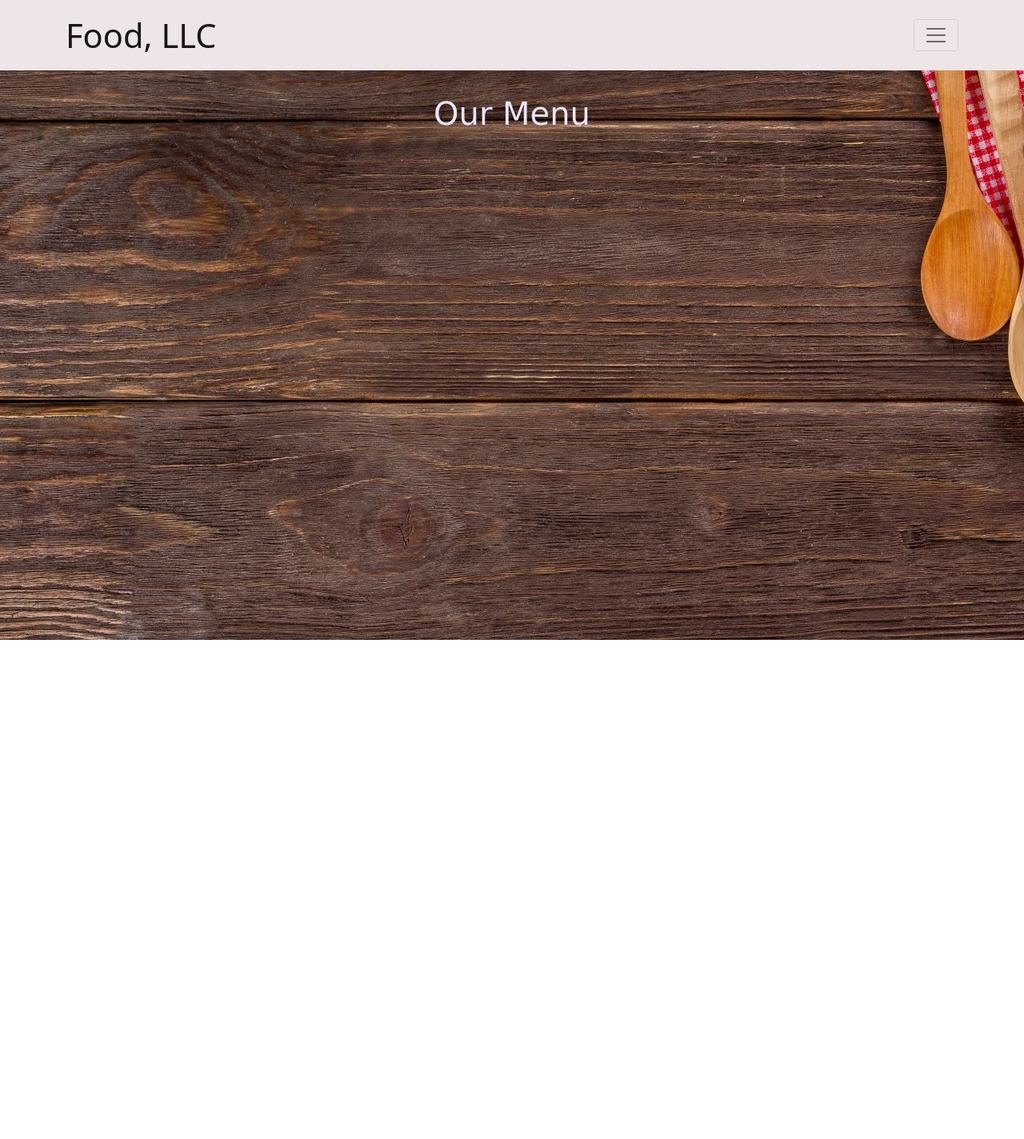
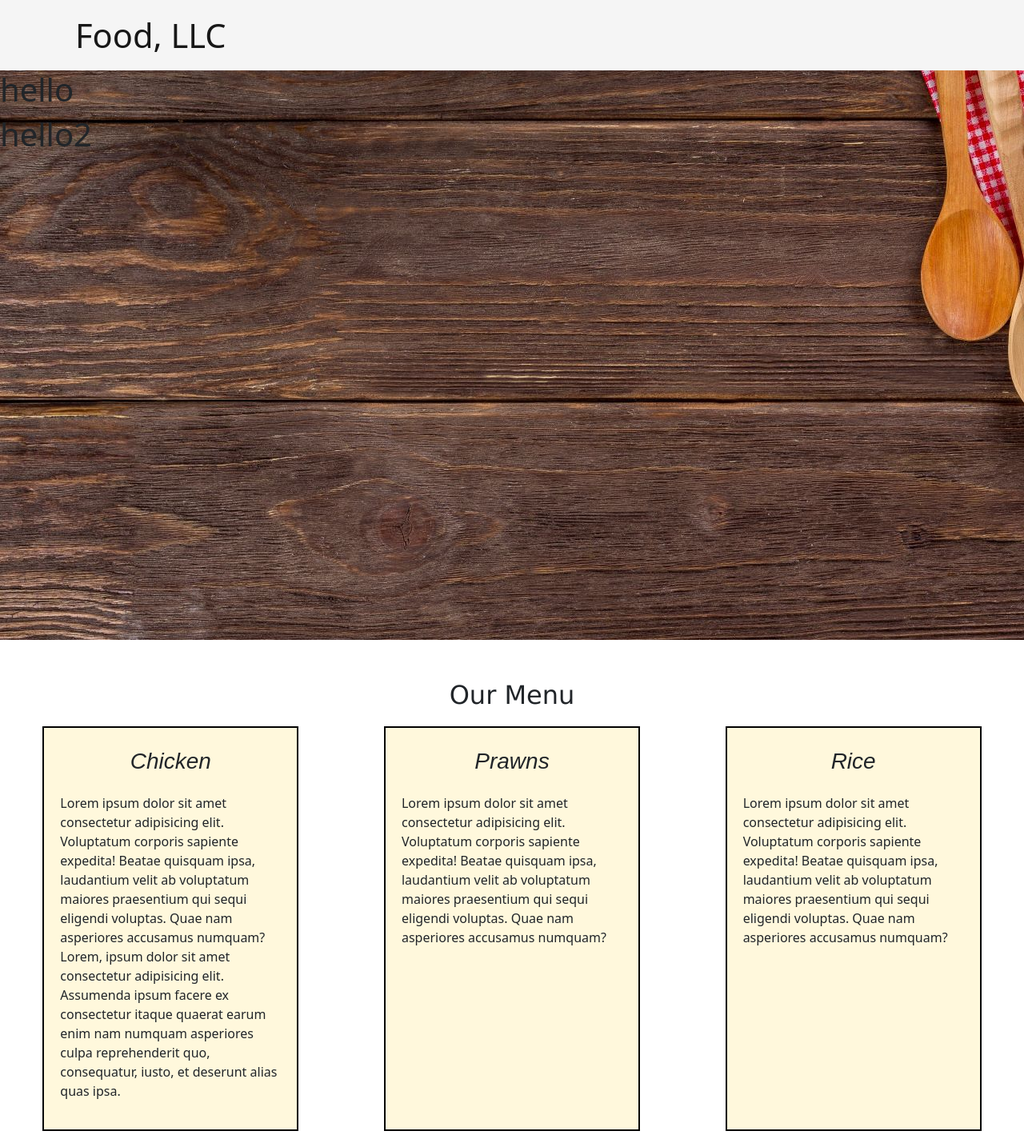
Before and after one commit to Rajthilakam/KalAccademy_Coursera_Assignment, a website: page Module3_Assignment/index.html in a window 1280 px wide. Shown: the whole page at 80% size. Before the commit the page ends 800 px from the top, so only its background shows below. Drawn offline with nearby package versions, Linux system fonts and the light colour scheme.

Commit message:
Menu Added

```diff
--- a/Module3_Assignment/css/styles.css
+++ b/Module3_Assignment/css/styles.css
@@ -1,16 +1,18 @@
-body{
-    background-image:url('food.jpg')
+* {
+    box-sizing: border-box;
+    margin: 0;
+  }
+
+#bckimg{
+    background-image:url('food.jpg');
+    height: 100vh;
+    width: 100%;
+    overflow:hidden;
 }
 
-#hello:hover
-    body {
-   background-image: url('pizza.jpg');
-   width: 2000px;
-   height: 1000px;
-}
 
 #nav-header {
-    background-color:rgb(238, 229, 231);
+    background-color:whitesmoke;
     color:white;
     border-radius: 0;
     border: 0;
@@ -18,8 +20,6 @@ body{
 
 .navbar-brand {
     font-size: 2.6em;
-
-
 }
 
 .navbar-nav a {
@@ -30,9 +30,30 @@ body{
 }
 
 .menutitle{
-    color:lavender;
-    margin-top:30px;
+
+    margin:50px;
     margin-bottom: 10px;
     font-family: Verdana, Geneva, Tahoma, sans-serif;
 
 }
+
+.menu-container {
+    border: 2px solid black;
+    margin:10px;
+    padding:10px;
+    background-color: cornsilk;
+
+}
+
+.menu-list {
+
+    margin-top:10px;
+    font-style: italic;
+    font-family:Arial, Helvetica, sans-serif;
+    padding:5px;
+
+}
+
+p{
+    padding:10px;
+}
--- a/Module3_Assignment/index.html
+++ b/Module3_Assignment/index.html
@@ -16,12 +16,19 @@
 
 <body>
     <header>
+
+    </header>
+
+
+    <div class="conatiner" id="bckimg">
+        <div class="row">
+            <div class="col" >
                 <nav id="nav-header" class="navbar navbar-light">
                     <div class="container">
                         <a class="navbar-brand " href="#">Food, LLC</a>
-                <button class="navbar-toggler  d-sm-block" type="button"
-                    data-bs-toggle="collapse" data-bs-target="#navbarSupportedContent"
-                    aria-controls="navbarSupportedContent" aria-expanded="false" aria-label="Toggle navigation">
+                        <button class="navbar-toggler  d-sm-block d-lg-none d-md-none" type="button" data-bs-toggle="collapse"
+                            data-bs-target="#navbarSupportedContent" aria-controls="navbarSupportedContent"
+                            aria-expanded="false" aria-label="Toggle navigation">
                             <span class="navbar-toggler-icon"></span>
                         </button>
                         <div class="collapse navbar-collapse " id="navbarSupportedContent">
@@ -35,24 +42,64 @@
                                 <li class="nav-item">
                                     <a class="nav-link" href="#">Rice</a>
                                 </li>
+                            </ul>
+                        </div>
+                    </div>
+                </nav>
+            </div>
 
-                    </ul>
+            <div class="row">
+                <div class="col">
+                    <h1 id="hello">hello</h1>
+                </div>
+            </div>
+
+
+            <div class="row">
+                <div class="col">
+                    <h1 id="hello2">hello2</h1>
+                </div>
+            </div>
+
+
+
 
         </div>
     </div>
-        </nav>
-    </header>
 
-    <div class="container">
+    <div class="container-fluid">
         <div class="row">
             <div class="col">
-                <h1 class="text-center menutitle">Our Menu</h1>
+                <h2 class="text-center menutitle">Our Menu</h2>
+            </div>
+        </div>
+
+        <div class="row d-flex justify-content-around">
+            <div class="col-lg-3 col-md-4 menu-container">
+                <h3 class="text-center menu-list">Chicken</h3>
+                <p>Lorem ipsum dolor sit amet consectetur adipisicing elit. Voluptatum corporis sapiente
+                    expedita! Beatae quisquam ipsa, laudantium velit ab voluptatum maiores praesentium qui sequi
+                    eligendi voluptas. Quae nam asperiores accusamus numquam?Lorem, ipsum dolor sit amet consectetur adipisicing elit. Assumenda ipsum facere ex consectetur itaque quaerat earum enim nam numquam asperiores culpa reprehenderit quo, consequatur, iusto, et deserunt alias quas ipsa.</p>
+            </div>
+
+            <div class="col-lg-3 col-md-4 menu-container">
+                <h3 class="text-center menu-list">Prawns</h3>
+                <p>Lorem ipsum dolor sit amet consectetur adipisicing elit. Voluptatum corporis sapiente
+                    expedita! Beatae quisquam ipsa, laudantium velit ab voluptatum maiores praesentium qui sequi
+                    eligendi voluptas. Quae nam asperiores accusamus numquam?</p>
+            </div>
+
+            <div class="col-lg-3 col-md-12 menu-container">
+                <h3 class="text-center menu-list">Rice</h3>
+                <p>Lorem ipsum dolor sit amet consectetur adipisicing elit. Voluptatum corporis sapiente
+                    expedita! Beatae quisquam ipsa, laudantium velit ab voluptatum maiores praesentium qui sequi
+                    eligendi voluptas. Quae nam asperiores accusamus numquam?</p>
             </div>
         </div>
     </div>
 
 
-
+    <script src="script.js"></script>
     <!-- Optional JavaScript; choose one of the two! -->
     <script src="https://cdn.jsdelivr.net/npm/bootstrap@5.0.1/dist/js/bootstrap.bundle.min.js"
         integrity="sha384-gtEjrD/SeCtmISkJkNUaaKMoLD0//ElJ19smozuHV6z3Iehds+3Ulb9Bn9Plx0x4"
--- /dev/null
+++ b/Module3_Assignment/script.js
@@ -0,0 +1,13 @@
+document.getElementById("hello").addEventListener("mouseover", function() {
+    document.getElementById("bckimg").style.backgroundImage = "url(css/pizza.jpg)";
+  }, false);
+  document.getElementById("hello").addEventListener("mouseout", function() {
+     document.getElementById("bckimg").style.backgroundImage = "";
+  }, false);
+
+  document.getElementById("hello2").addEventListener("mouseover", function() {
+    document.getElementById("bckimg").style.backgroundImage = "url(css/pencils.jpg)";
+  }, false);
+  document.getElementById("hello2").addEventListener("mouseout", function() {
+     document.getElementById("bckimg").style.backgroundImage = "";
+  }, false);
```
Also changed, not shown: Module3_Assignment/css/pinkroom_resize.jpg (added), 1 other file. Lines whose indentation alone changed are shown as unchanged.
